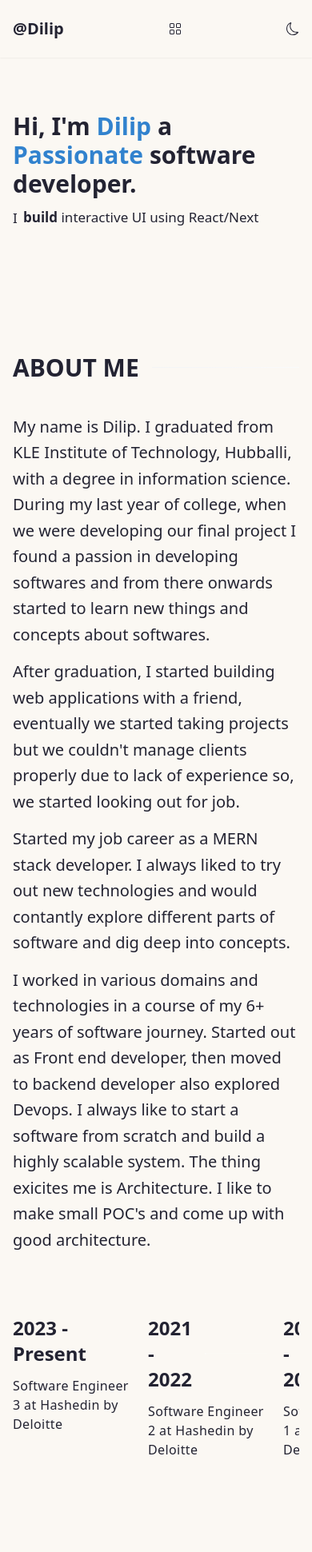
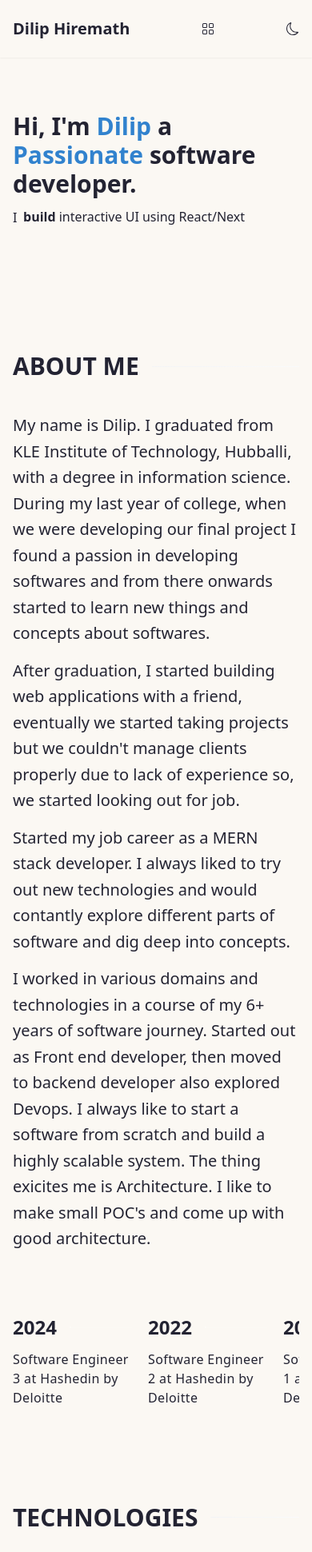
Before and after one commit to diliphiremath/portfolio, a Next.js app: page / in a window 390 px wide. Shown: the top 1941 px of the page at 80% size. Built offline with nearby package versions, Linux system fonts and the light colour scheme; no server answers.

Commit message:
fix css issue

```diff
--- a/src/app/sections/about/TimeLine.jsx
+++ b/src/app/sections/about/TimeLine.jsx
@@ -4,8 +4,8 @@ import { useEffect, useRef, useState } from "react";
 import { LazyMotion, domAnimation, useInView } from "framer-motion";
 
 const TimeLineData = [
-	{ start_year: 2023, end_year: "Present", text: "Software Engineer 3 at Hashedin by Deloitte" },
-	{ start_year: 2021, end_year: 2022, text: "Software Engineer 2 at Hashedin by Deloitte" },
+	{ start_year: 2024, end_year: "Present", text: "Software Engineer 3 at Hashedin by Deloitte" },
+	{ start_year: 2022, end_year: 2022, text: "Software Engineer 2 at Hashedin by Deloitte" },
 	{ start_year: 2019, end_year: 2020, text: "Software Engineer 1 at Hashedin by Deloitte" },
 	{ start_year: 2018, end_year: 2019, text: "Software Engineer at UIPEP Technologies" },
 	{ start_year: 2016, end_year: 2018, text: "Graduated from college and started a service based startup" },
@@ -85,10 +85,10 @@ export function TimeLine() {
 							>
 								<h3
 									tabIndex="0"
-									aria-label={"What do I do in " + item.year}
+									aria-label={"What do I do in " + item.start_year}
 									className="flex items-center gap-4 text-2xl font-bold"
 								>
-									{`${item.start_year} - ${item.end_year}`}
+									{`${item.start_year}`}
 									<svg
 										width="208"
 										height="6"
--- a/src/app/sections/introduction/index.jsx
+++ b/src/app/sections/introduction/index.jsx
@@ -59,7 +59,7 @@ export function WelcomeSection() {
 						<div className="mt-3 relative flex flex-col overflow-hidden">
 							<p
 								ref={ref}
-								className="text-[17px] md:text-2xl transform-none opacity-100"
+								className="text-[16px] md:text-2xl transform-none opacity-100"
 								style={{
 									transform: isInView ? "none" : "translateX(-200px)",
 									opacity: isInView ? 1 : 0,
@@ -102,7 +102,7 @@ export function WelcomeSection() {
 						>
 							{/* Stick around to see some of my work. */}
 						</p>
-						<div
+						{/* <div
 							ref={ref}
 							style={{
 								transform: isInView ? "none" : "translateY(50px)",
@@ -110,7 +110,7 @@ export function WelcomeSection() {
 								transition: "all 0.9s cubic-bezier(0.17, 0.55, 0.55, 1) 0.5s"
 							}}
 						>
-							{/* <Link
+							<Link
 								href="#projects"
 								onClick={onClick}
 								tabIndex="0"
@@ -118,8 +118,8 @@ export function WelcomeSection() {
 								aria-label="Latest projects"
 							>
 								See my latest projects
-							</Link> */}
-						</div>
+							</Link>
+						</div> */}
 					</div>
 
 					{isTabletUp && <WelcomeAnimation />}
@@ -139,7 +139,7 @@ function TextElement({ element }) {
 		<span
 			tabIndex="0"
 			ref={ref}
-			className="text-[17px] md:text-2xl"
+			className="text-[16px] md:text-2xl"
 			style={{
 				transform: isInView ? "none" : "translateX(-200px)",
 				opacity: isInView ? 1 : 0,
--- a/src/app/sections/technologies/index.jsx
+++ b/src/app/sections/technologies/index.jsx
@@ -35,10 +35,10 @@ export function TechnologiesSection() {
 									ref={stackRef}
 									className="flex flex-col gap-4 flex-1 md:flex-auto"
 									style={{
-										transform: isStackInView
+										transform: isTextInView
 											? "none"
 											: `${index === 0 ? "translateY(250px)" : `translateY(${200 / index}px)`}`,
-										opacity: isStackInView ? 1 : 0,
+										opacity: isTextInView ? 1 : 0,
 										transition: `all 0.9s cubic-bezier(0.17, 0.55, 0.55, 1) ${
 											index === 0 ? 0 : 0.5 * index
 										}s`
--- a/src/constants/strings.js
+++ b/src/constants/strings.js
@@ -1,5 +1,5 @@
 export const SITE_STRINGS = {
-	textLogo: "@Dilip",
+	textLogo: "Dilip Hiremath",
 	backToMainPageTitle: "Back to main page",
 	goToMainPageTitle: "Go to main page",
 	backToMainText: "Back to main"
```
